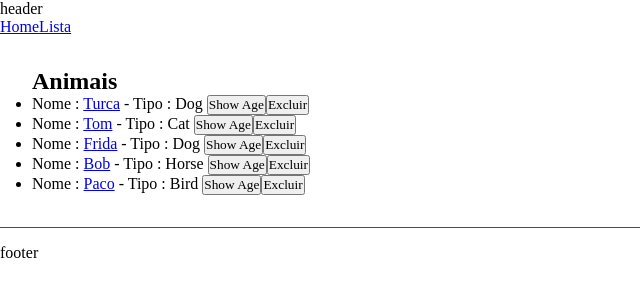
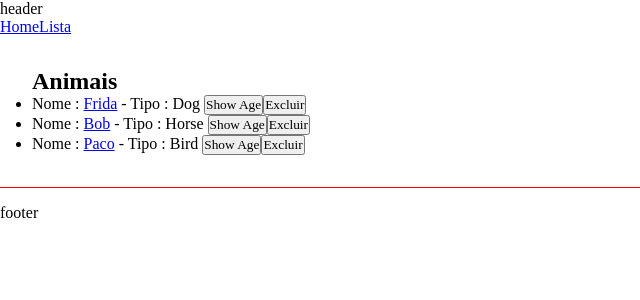
Before and after one commit to bielCoder/aulaAngular, an Angular app: page /list in a window 1280 px wide. Shown: the top 300 px of the page, without its empty margins (0-640 px from the left). Built offline with nearby package versions, Linux system fonts and the light colour scheme; data requests are answered from the project's data file.

Commit message:
initial commit

```diff
--- a/db.json
+++ b/db.json
@@ -1,9 +1,22 @@
 {
-    "animals": [
-        {"id": 1, "name": "Turca", "type": "Dog",   "age": 4 },
-        {"id": 2, "name": "Tom",   "type": "Cat",   "age": 10 },
-        {"id": 3, "name": "Frida", "type": "Dog",   "age": 11 },
-        {"id": 4, "name": "Bob",   "type": "Horse", "age": 2 },
-        {"id": 5, "name": "Paco",  "type": "Bird",  "age": 1 }
-    ]
+  "animals": [
+    {
+      "id": 3,
+      "name": "Frida",
+      "type": "Dog",
+      "age": 11
+    },
+    {
+      "id": 4,
+      "name": "Bob",
+      "type": "Horse",
+      "age": 2
+    },
+    {
+      "id": 5,
+      "name": "Paco",
+      "type": "Bird",
+      "age": 1
+    }
+  ]
 }
--- a/src/app/components/list-render/list-render.component.ts
+++ b/src/app/components/list-render/list-render.component.ts
@@ -24,7 +24,8 @@
 
     removeAnimal(animal: Animal)
     {
-      this.animals = this.listService.remove(this.animals,animal)
+      this.animals = this.animals.filter((a) => animal.name !== a.name);
+      this.listService.remove(animal.id).subscribe();
     }
 
     getAnimals(): void
--- a/src/app/services/list.service.ts
+++ b/src/app/services/list.service.ts
@@ -12,9 +12,9 @@
 
   constructor(private http: HttpClient) { }
 
-  remove(animals: Animal[], animal: Animal)
+  remove(id: number)
   {
-      return animals.filter((a) => animal.name !== a.name);
+      return this.http.delete<Animal>(`${this.apiUrl}/${id}`);
   }
 
   getAll():Observable<Animal[]>
```
